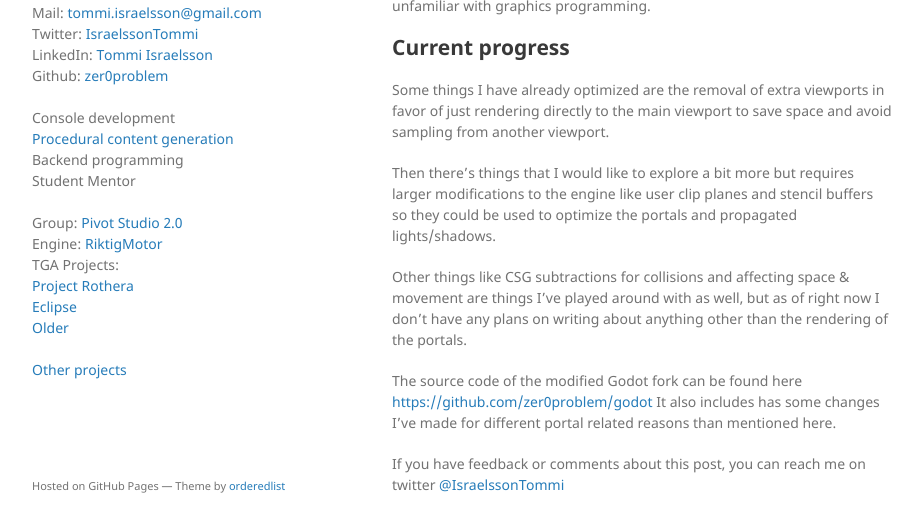
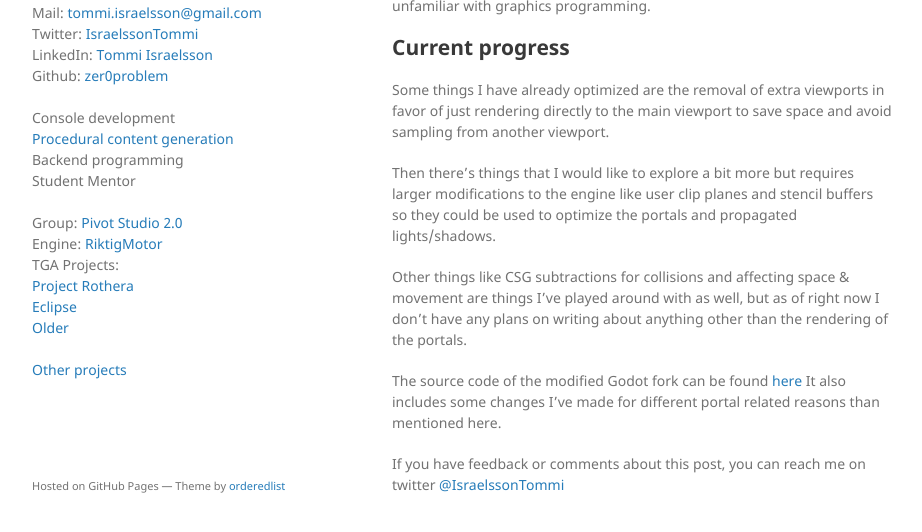
Before and after one commit to zer0problem/zer0problem, a Jekyll site: the page built from _posts/2024-06-02-portals-with-light-propagation.markdown, in a window 1280 px wide and 900 px high, scrolled down 6572 px, cut to the strip 335-867 px from the top of the window. Shown: the whole strip, without its empty margins (178-1100 px from the left). Built offline with Jekyll 4.4.1, drawn with Linux system fonts in a browser that asks for light colours.

Commit message:
Update 2024-06-02-portals-with-light-propagation.markdown

```diff
--- a/_posts/2024-06-02-portals-with-light-propagation.markdown
+++ b/_posts/2024-06-02-portals-with-light-propagation.markdown
@@ -125,7 +125,7 @@
 
 Other things like CSG subtractions for collisions and affecting space & movement are things I've played around with as well, but as of right now I don't have any plans on writing about anything other than the rendering of the portals.
 
-The source code of the modified Godot fork can be found here [https://github.com/zer0problem/godot](https://github.com/zer0problem/godot)
-It also includes has some changes I've made for different portal related reasons than mentioned here.
+The source code of the modified Godot fork can be found [here](https://github.com/zer0problem/godot)
+It also includes some changes I've made for different portal related reasons than mentioned here.
 
 If you have feedback or comments about this post, you can reach me on twitter [@IsraelssonTommi](http://twitter.com/IsraelssonTommi)
```
